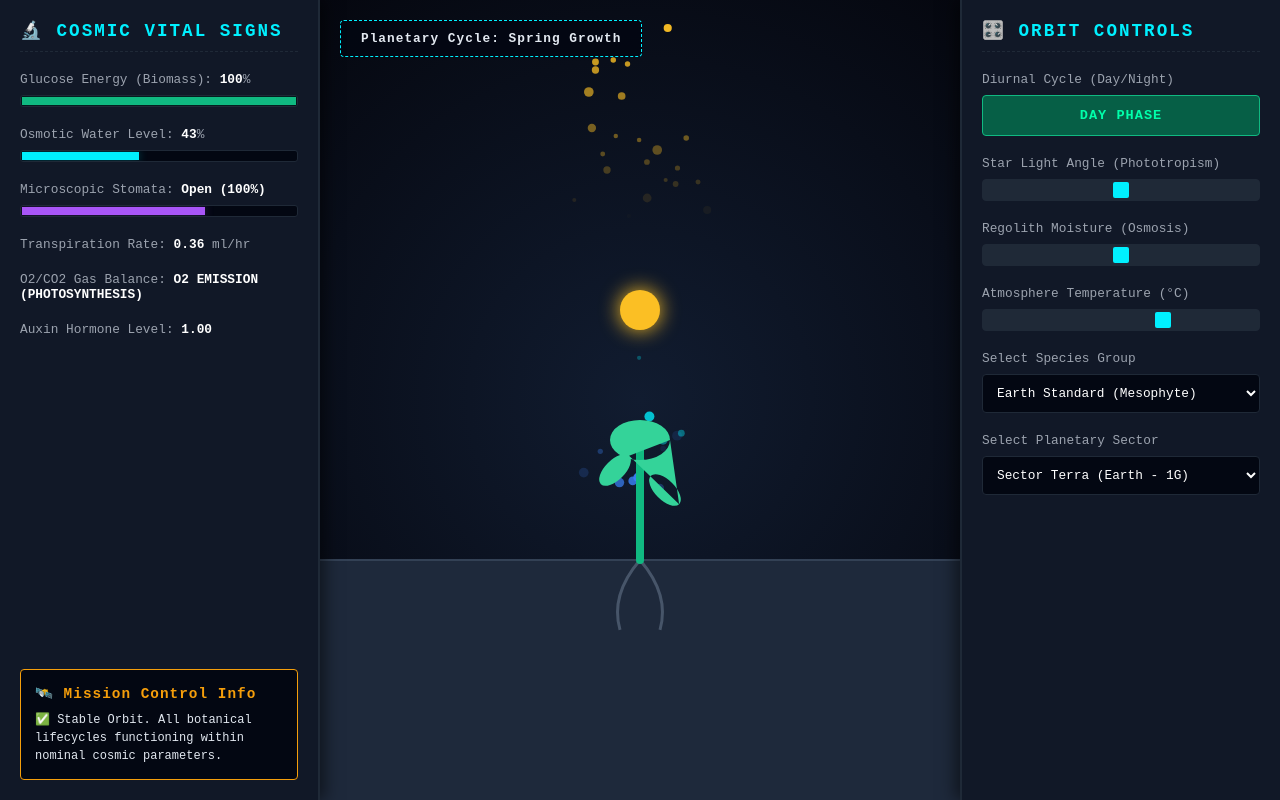
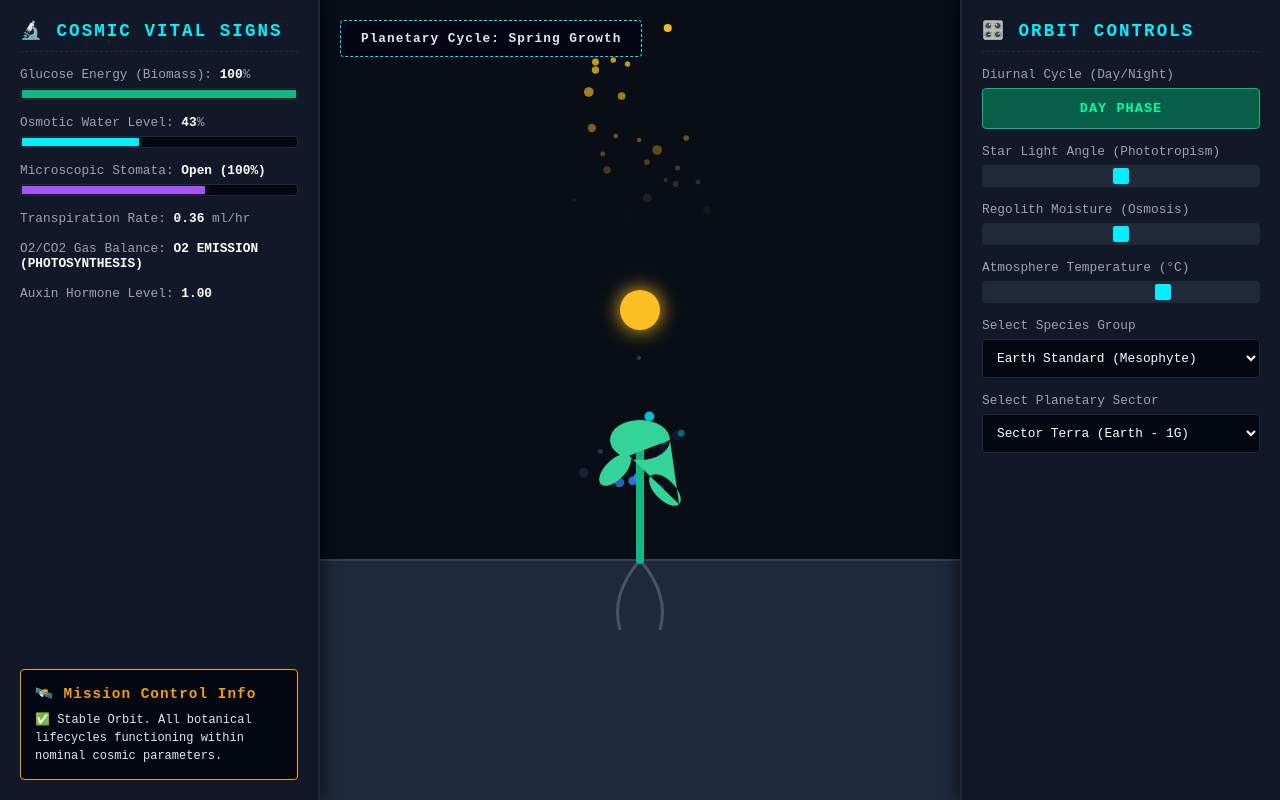
Before and after one commit to yagizyagli/botanical-universe, a plain HTML site: page index.html in a window 1280 px wide. Drawn offline with Linux system fonts and the light colour scheme.

Commit message:
Update style.css

```diff
--- a/style.css
+++ b/style.css
@@ -36,7 +36,7 @@ body {
     padding: 20px;
     display: flex;
     flex-direction: column;
-    gap: 20px;
+    gap: 15px;
     z-index: 10;
     box-shadow: 5px 0 15px rgba(0, 0, 0, 0.5);
 }
@@ -50,7 +50,6 @@ body {
 .simulation-area {
     flex: 1;
     position: relative;
-    background: radial-gradient(circle, #111c30 0%, #05070f 100%);
 }
 
 canvas {
@@ -78,7 +77,7 @@ h3 {
 .stat-group, .control-group {
     display: flex;
     flex-direction: column;
-    gap: 8px;
+    gap: 6px;
 }
 
 label {
@@ -179,4 +178,5 @@ input[type="range"]::-webkit-slider-thumb {
     font-size: 0.8rem;
     font-weight: bold;
     letter-spacing: 1px;
+    z-index: 100;
 }
```
